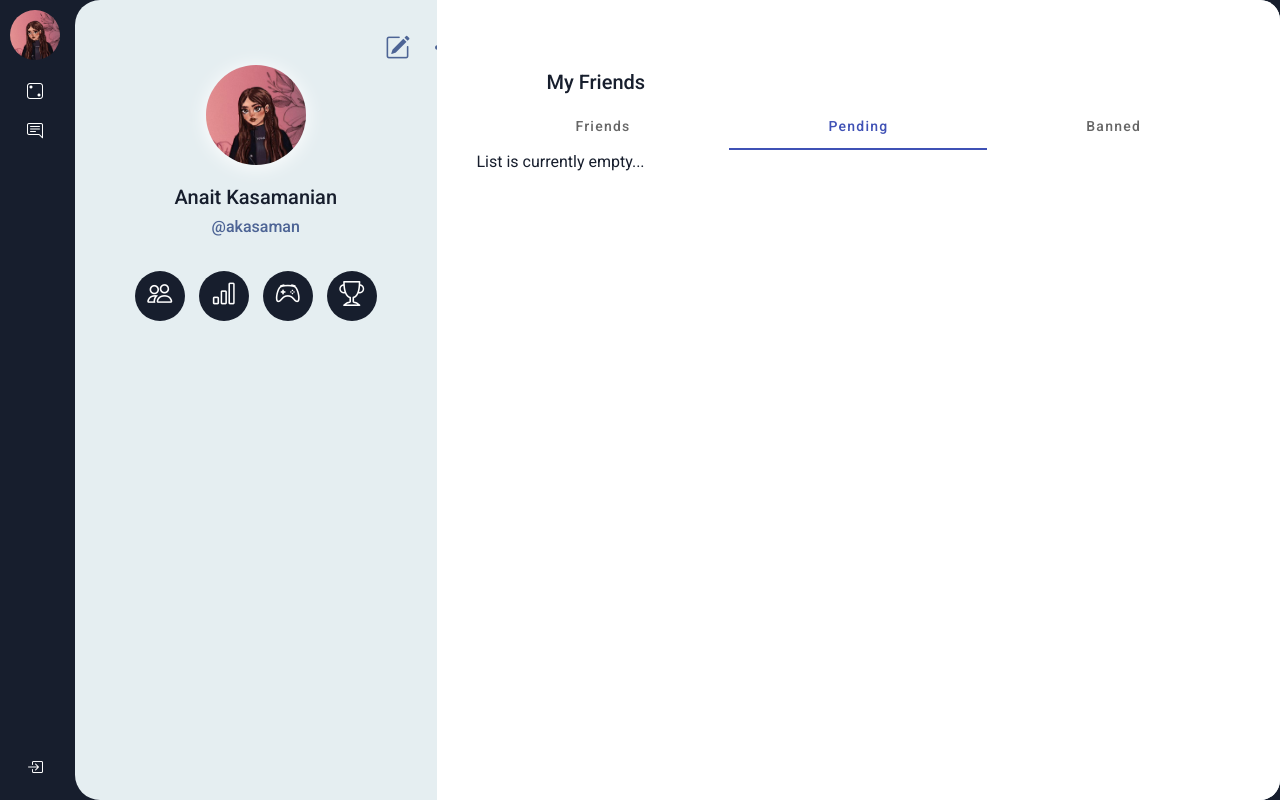
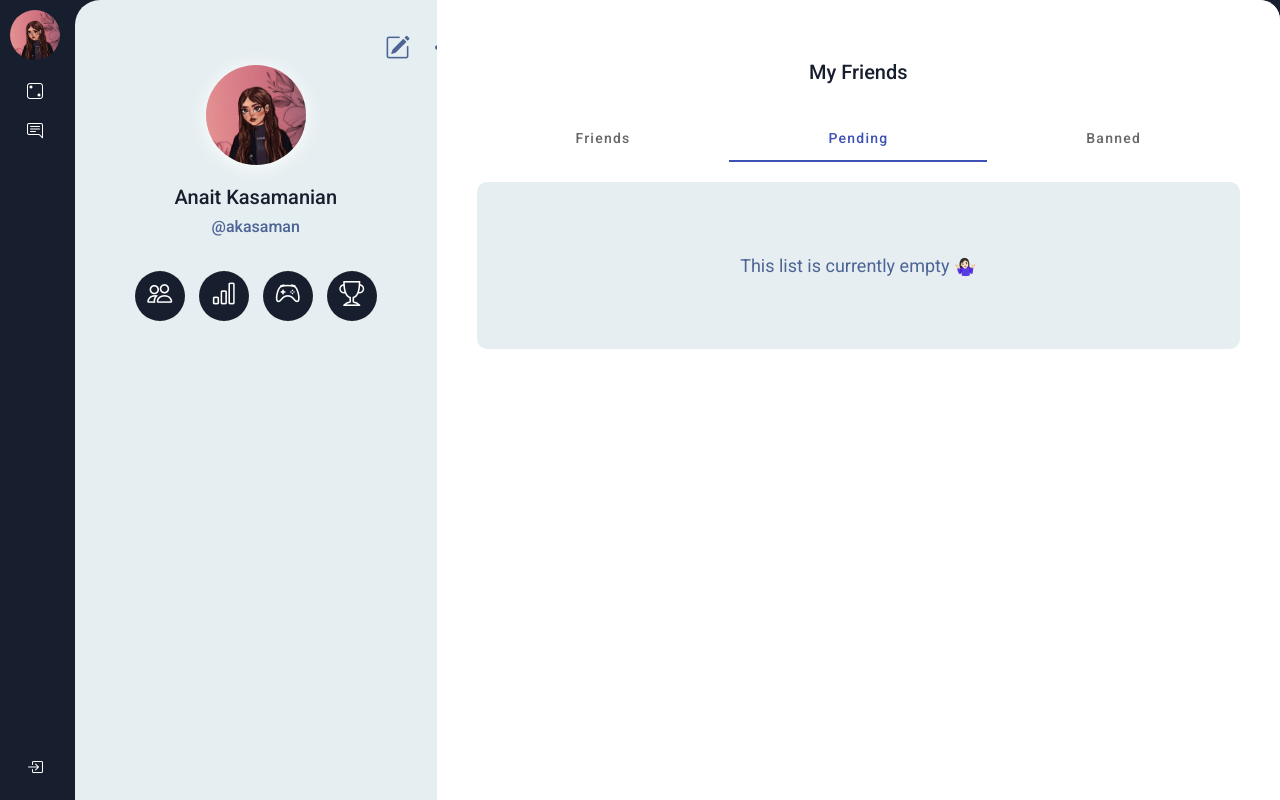
Before and after one commit to ankasamanyan/ft_transcendence, an Angular app in the folder frontend/: page /my-profile in a window 1280 px wide. Both pictures are taken after a click on the tab "Pending". Shown: the top 800 px of the page. Built offline with nearby package versions, Linux system fonts and the light colour scheme.

Commit message:
feat: Placeholder message in case of no data 🛠️✨

```diff
--- a/frontend/src/app/my-profile/achievements/achievements.component.css
+++ b/frontend/src/app/my-profile/achievements/achievements.component.css
@@ -12,6 +12,30 @@ body {
 }
 
 h5 {
-    margin-left: 70px;
-    margin-top: 30px;
+    margin-left: auto;
+    margin-right: auto;
+    margin-top: 20px;
+    display: table;
+    margin-bottom: 30px;
 }
+
+.empty-list-container {
+    padding: 20px 0;
+    background-color: #ffffff;
+    min-height: 100vh;
+    overflow: hidden;
+    position: relative;
+    color: #4d6495;
+    font-size: large;
+  }
+
+  .empty-list {
+    padding: 70px;
+    text-align: center;
+    border-radius: 10px;
+    background-color: var(--color-light-blue);
+  }
+
+  .empty-list p {
+    margin: 0;
+  }
--- a/frontend/src/app/my-profile/achievements/achievements.component.html
+++ b/frontend/src/app/my-profile/achievements/achievements.component.html
@@ -1,4 +1,8 @@
 <div class="tab-container">
     <h5>My Achievements</h5>
-<p>Here you will find information about your achievements</p>
+    <div class="empty-list-container" *ngIf="achievementList.length === 0" >
+        <div class="empty-list">
+          <p>{{placeHolderMessage}}</p>
+        </div>
+    </div>
 </div>
--- a/frontend/src/app/my-profile/achievements/achievements.component.ts
+++ b/frontend/src/app/my-profile/achievements/achievements.component.ts
@@ -6,5 +6,6 @@ import { Component } from '@angular/core';
   styleUrls: ['./achievements.component.css']
 })
 export class AchievementsComponent {
-
+  public placeHolderMessage: string = 'You will see something here, when you have at least one Achievement 🚀✨'
+  public achievementList: any[] = [];
 }
--- a/frontend/src/app/my-profile/friends/friends.component.css
+++ b/frontend/src/app/my-profile/friends/friends.component.css
@@ -12,8 +12,11 @@ body {
 }
 
 h5 {
-  margin-left: 70px;
-  margin-top: 30px;
+  margin-left: auto;
+  margin-right: auto;
+  margin-top: 20px;
+  display: table;
+  margin-bottom: 30px;
 }
 
 
@@ -66,3 +69,24 @@ h5 {
   background-color: #4d6495;
   color: white;
 }
+
+.empty-list-container {
+  padding: 20px 0;
+  background-color: #ffffff;
+  min-height: 100vh;
+  overflow: hidden;
+  position: relative;
+  color: #4d6495;
+  font-size: large;
+}
+
+.empty-list {
+  padding: 70px;
+  text-align: center;
+  border-radius: 10px;
+  background-color: var(--color-light-blue);
+}
+
+.empty-list p {
+  margin: 0;
+}
--- a/frontend/src/app/my-profile/friends/friends.component.html
+++ b/frontend/src/app/my-profile/friends/friends.component.html
@@ -1,10 +1,14 @@
 <div class="tab-container">
-    <h5>My Friends</h5>
+    <h5>  My Friends  </h5>
     <mat-tab-group>
+
       <mat-tab label="Friends">
-        <div *ngIf="friendsList.length === 0">
-          {{placeHolderMessage}}
+        <div class="empty-list-container" *ngIf="friendsList.length === 0" >
+          <div class="empty-list">
+            <p>{{placeHolderMessage}}</p>
           </div>
+        </div>
+
         <div class="friend-card"  *ngFor="let friend of friendsList">
           <div class="friend-header">
             <img class="friend-picture" [src]='friend.profilePicture' alt="Friend Picture">
@@ -15,8 +19,24 @@
             </div>
           </div>
         </div>
+
       </mat-tab>
-      <mat-tab label="Pending"> {{placeHolderMessage}}</mat-tab>
-      <mat-tab label="Banned"> {{placeHolderMessage}} </mat-tab>
+
+      <mat-tab label="Pending">
+        <div class="empty-list-container" >
+          <div class="empty-list">
+            <p>{{placeHolderMessage}}</p>
+          </div>
+        </div>
+      </mat-tab>
+
+      <mat-tab label="Banned">
+        <div class="empty-list-container" >
+          <div class="empty-list">
+            <p>{{placeHolderMessage}}</p>
+          </div>
+        </div>
+      </mat-tab>
+
     </mat-tab-group>
 </div>
--- a/frontend/src/app/my-profile/friends/friends.component.ts
+++ b/frontend/src/app/my-profile/friends/friends.component.ts
@@ -8,7 +8,7 @@ import { Component, OnInit } from '@angular/core';
 })
 export class FriendsComponent implements OnInit {
   public friendsList: any[] = [];
-  public placeHolderMessage: string = 'List is currently empty...'
+  public placeHolderMessage: string = 'This list is currently empty 🤷🏻‍♀️'
 
   ngOnInit(): void {
     this.friendsList = [
--- a/frontend/src/app/my-profile/match-history/match-history.component.css
+++ b/frontend/src/app/my-profile/match-history/match-history.component.css
@@ -12,6 +12,30 @@ body {
 }
 
 h5 {
-  margin-left: 70px;
-  margin-top: 30px;
+  margin-left: auto;
+  margin-right: auto;
+  margin-top: 20px;
+  display: table;
+  margin-bottom: 30px;
 }
+
+.empty-list-container {
+  padding: 20px 0;
+  background-color: #ffffff;
+  min-height: 100vh;
+  overflow: hidden;
+  position: relative;
+  color: #4d6495;
+  font-size: large;
+}
+
+.empty-list {
+  padding: 70px;
+  text-align: center;
+  border-radius: 10px;
+  background-color: var(--color-light-blue);
+}
+
+.empty-list p {
+  margin: 0;
+}
--- a/frontend/src/app/my-profile/match-history/match-history.component.html
+++ b/frontend/src/app/my-profile/match-history/match-history.component.html
@@ -1,5 +1,8 @@
 <div class="tab-container">
     <h5>Match History</h5>
-    <p>Here you will find information about your match history</p>
-
+    <div class="empty-list-container" *ngIf="historyList.length === 0" >
+        <div class="empty-list">
+          <p>{{placeHolderMessage}}</p>
+        </div>
+    </div>
 </div>
--- a/frontend/src/app/my-profile/match-history/match-history.component.ts
+++ b/frontend/src/app/my-profile/match-history/match-history.component.ts
@@ -6,5 +6,6 @@ import { Component } from '@angular/core';
   styleUrls: ['./match-history.component.css']
 })
 export class MatchHistoryComponent {
-
+  public placeHolderMessage: string = "You will see something here, once you start playing << THE PONG >> 🎯✨";
+  public historyList:any[] = [];
 }
--- a/frontend/src/app/my-profile/statistics/statistics.component.css
+++ b/frontend/src/app/my-profile/statistics/statistics.component.css
@@ -12,6 +12,31 @@ body {
   }
 
   h5 {
-    margin-left: 70px;
-    margin-top: 30px;
+    margin-left: auto;
+    margin-right: auto;
+    margin-top: 20px;
+    display: table;
+    margin-bottom: 30px;
   }
+
+
+.empty-list-container {
+  padding: 20px 0;
+  background-color: #ffffff;
+  min-height: 100vh;
+  overflow: hidden;
+  position: relative;
+  color: #4d6495;
+  font-size: large;
+}
+
+.empty-list {
+  padding: 70px;
+  text-align: center;
+  border-radius: 10px;
+  background-color: var(--color-light-blue);
+}
+
+.empty-list p {
+  margin: 0;
+}
--- a/frontend/src/app/my-profile/statistics/statistics.component.html
+++ b/frontend/src/app/my-profile/statistics/statistics.component.html
@@ -1,5 +1,8 @@
 <div class="tab-container">
     <h5>Game Statistics</h5>
-    <p>Here you will find information about your game statistics</p>
-
+    <div class="empty-list-container" *ngIf="staticList.length === 0">
+        <div class="empty-list">
+          <p>{{placeHolderMessage}}</p>
+        </div>
+    </div>
 </div>
--- a/frontend/src/app/my-profile/statistics/statistics.component.ts
+++ b/frontend/src/app/my-profile/statistics/statistics.component.ts
@@ -6,5 +6,6 @@ import { Component } from '@angular/core';
   styleUrls: ['./statistics.component.css']
 })
 export class StatisticsComponent {
-
+  public placeHolderMessage: string = "You will see something here, once you start playing << THE PONG >> 🎯✨"
+  public staticList: any[] = [];
 }
```
Lines whose indentation alone changed are shown as unchanged.
